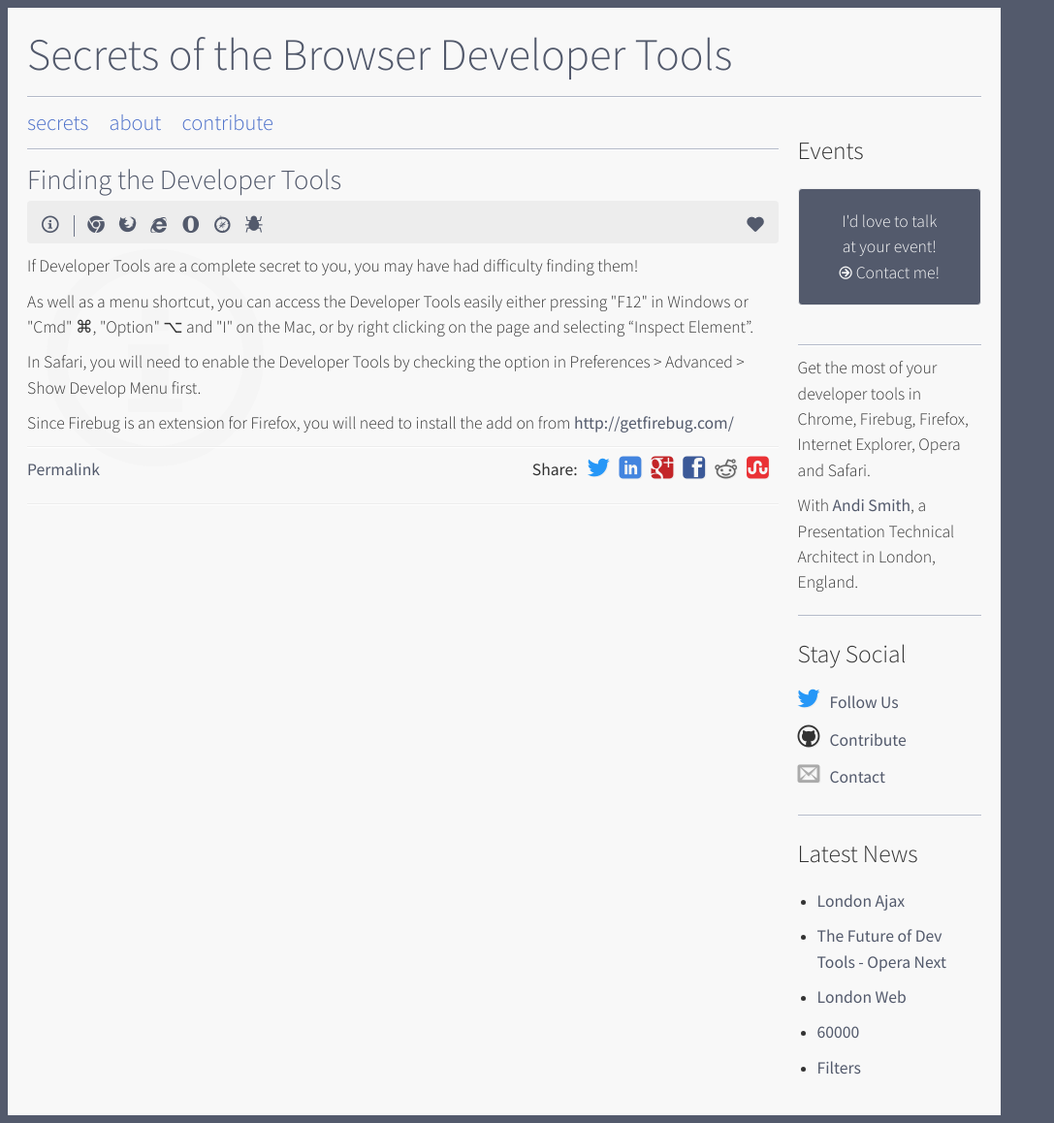
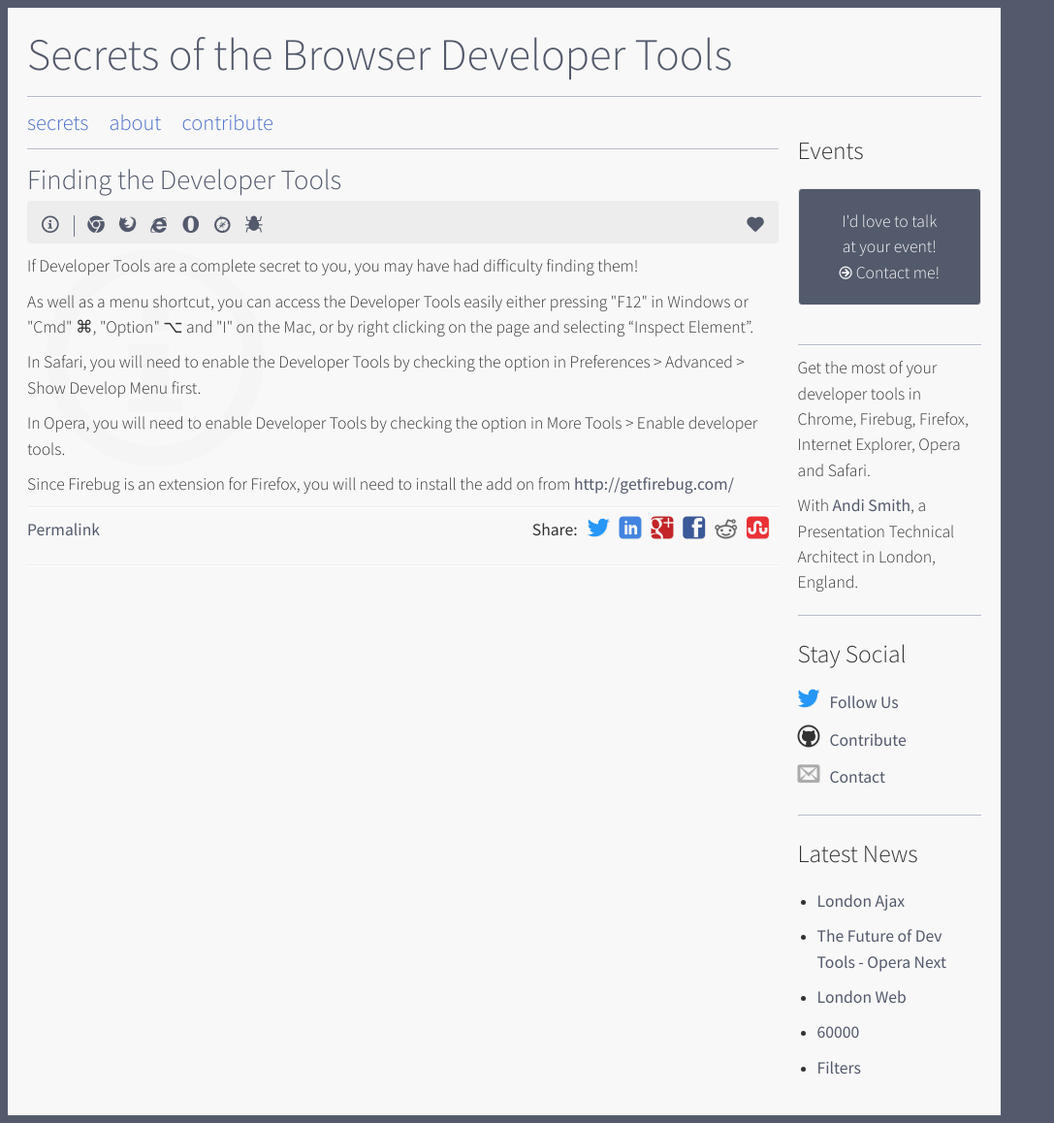
Before and after one commit to andismith/dev-tool-secrets, a Jekyll site: the page built from secret/general-finding-the-development-tools.md, in a window 1280 px wide. Shown: the whole page at 97% size, without its empty margins (0-1087 px from the left). Built offline with Jekyll 4.4.1, drawn with Linux system fonts in a browser that asks for light colours; nearby versions of some CDN libraries; library files that are not in the unit come from our copies; Markdown is read by kramdown in place of the engine named in the settings.

Commit message:
Update general-finding-the-development-tools.md

```diff
--- a/secret/general-finding-the-development-tools.md
+++ b/secret/general-finding-the-development-tools.md
@@ -25,4 +25,6 @@ tags:
 
 <p class="safari">In Safari, you will need to enable the Developer Tools by checking the option in Preferences &gt; Advanced &gt; Show Develop Menu first.</p>
 
+<p class="opera">In Opera, you will need to enable Developer Tools by checking the option in More Tools &gt; Enable developer tools.</p>
+
 <p class="firebug">Since Firebug is an extension for Firefox, you will need to install the add on from <a href="http://getfirebug.com/">http://getfirebug.com/</a></p>
```
